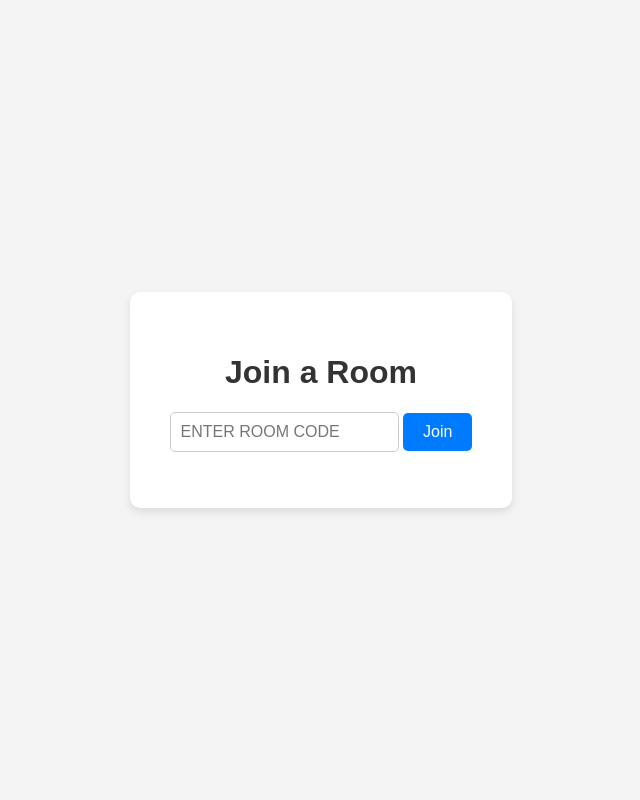
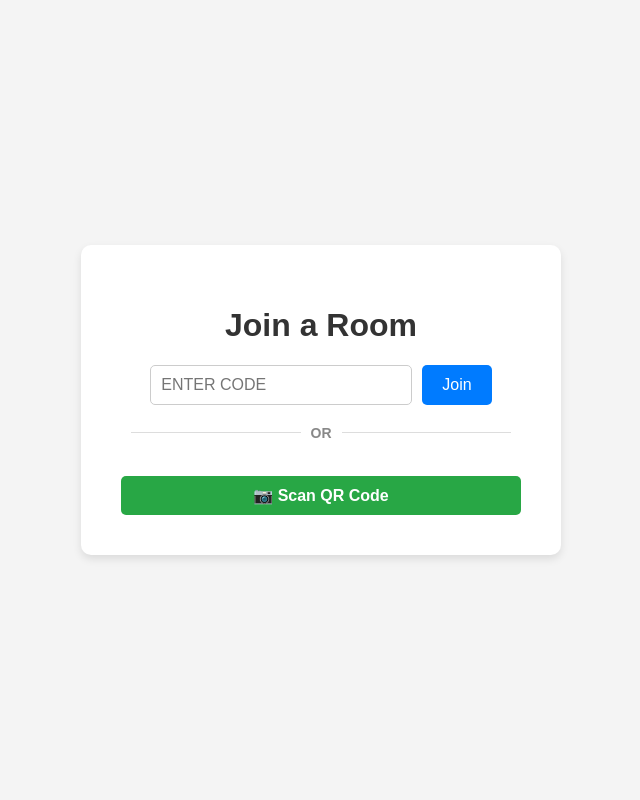
Before and after one commit to DhruvSingh005/FileDrop1, a Flask app: page /join in a window 1280 px wide. Shown: the whole page, without its empty margins (319-959 px from the left). Run offline with Flask 3, Linux system fonts and the light colour scheme.

Commit message:
Add native in-app QR code scanner

```diff
--- a/templates/join.html
+++ b/templates/join.html
@@ -11,11 +11,13 @@
     <script>
       if ('serviceWorker' in navigator) {
         window.addEventListener('load', () => {
-          navigator.serviceWorker.register("{{ url_for('static', filename='sw.js') }}");
+          navigator.serviceWorker.register("/sw.js");
         });
       }
     </script>
-    <!-- ================================ -->
+
+    <!-- === QR SCANNER LIBRARY === -->
+    <script src="https://unpkg.com/html5-qrcode"></script>
 
     <style>
         body {
@@ -25,8 +27,10 @@
             flex-direction: column;
             justify-content: center;
             align-items: center;
-            height: 100vh;
+            min-height: 100vh;
             margin: 0;
+            padding: 20px;
+            box-sizing: border-box;
         }
         .container {
             text-align: center;
@@ -34,12 +38,17 @@
             padding: 40px;
             border-radius: 10px;
             box-shadow: 0 4px 8px rgba(0, 0, 0, 0.1);
+            width: 100%;
+            max-width: 400px;
         }
         h1 {
             color: #333;
         }
         .join-form {
             margin-top: 20px;
+            display: flex;
+            gap: 10px;
+            justify-content: center;
         }
         .join-form input[type="text"] {
             padding: 10px;
@@ -47,33 +56,118 @@
             border: 1px solid #ccc;
             border-radius: 5px;
             text-transform: uppercase;
+            width: 60%;
         }
-        .join-form button {
+        .btn {
             padding: 10px 20px;
             font-size: 16px;
-            background-color: #007bff;
             color: white;
             border: none;
             border-radius: 5px;
             cursor: pointer;
+            transition: background-color 0.2s;
         }
-        .join-form button:hover {
-            background-color: #0056b3;
+        .btn-primary { background-color: #007bff; }
+        .btn-primary:hover { background-color: #0056b3; }
+
+        .btn-scan {
+            background-color: #28a745;
+            width: 100%;
+            margin-top: 15px;
+            font-weight: bold;
+        }
+        .btn-scan:hover { background-color: #218838; }
+
+        .divider {
+            margin: 20px 0;
+            color: #888;
+            font-size: 14px;
+            font-weight: bold;
+            display: flex;
+            align-items: center;
+        }
+        .divider::before, .divider::after {
+            content: "";
+            flex: 1;
+            border-bottom: 1px solid #ddd;
+            margin: 0 10px;
         }
         .error {
             color: red;
             margin-top: 10px;
+        }
+        #reader {
+            width: 100%;
+            margin-top: 20px;
+            display: none; /* Hidden until clicked */
         }
     </style>
 </head>
 <body>
     <div class="container">
         <h1>Join a Room</h1>
-        <form class="join-form" action="/join" method="post">
-            <input type="text" name="code" placeholder="Enter Room Code" required maxlength="5" minlength="5">
-            <button type="submit">Join</button>
+
+        <form class="join-form" action="/join" method="post" id="joinForm">
+            <input type="text" name="code" id="codeInput" placeholder="Enter Code" required maxlength="5" minlength="5">
+            <button type="submit" class="btn btn-primary">Join</button>
         </form>
+
         <p class="error">{{ error_message }}</p>
+
+        <div class="divider">OR</div>
+
+        <button type="button" class="btn btn-scan" id="startScanBtn" onclick="startScanner()">📷 Scan QR Code</button>
+
+        <!-- The camera feed will appear inside this div -->
+        <div id="reader"></div>
     </div>
+
+    <script>
+        let html5QrcodeScanner = null;
+
+        function startScanner() {
+            const readerDiv = document.getElementById('reader');
+            const scanBtn = document.getElementById('startScanBtn');
+
+            // Show the camera container and hide the scan button
+            readerDiv.style.display = 'block';
+            scanBtn.style.display = 'none';
+
+            // Initialize the scanner
+            html5QrcodeScanner = new Html5QrcodeScanner(
+                "reader",
+                { fps: 10, qrbox: {width: 250, height: 250} },
+                /* verbose= */ false
+            );
+
+            html5QrcodeScanner.render(onScanSuccess, onScanFailure);
+        }
+
+        function onScanSuccess(decodedText, decodedResult) {
+            // The QR code contains a URL like "http://your-app/join?code=ABCDE"
+            // We need to extract just the 5-letter code from it
+            try {
+                let url = new URL(decodedText);
+                let code = url.searchParams.get("code");
+
+                if (code) {
+                    // Stop the scanner
+                    html5QrcodeScanner.clear();
+
+                    // Fill the input and submit the form automatically
+                    document.getElementById('codeInput').value = code;
+                    document.getElementById('joinForm').submit();
+                } else {
+                    alert("Invalid FileDrop QR Code. No room code found.");
+                }
+            } catch (e) {
+                alert("Invalid QR Code format. Please scan a valid FileDrop code.");
+            }
+        }
+
+        function onScanFailure(error) {
+            // This runs continuously while the camera is looking for a code, so we ignore it
+        }
+    </script>
 </body>
 </html>
```
